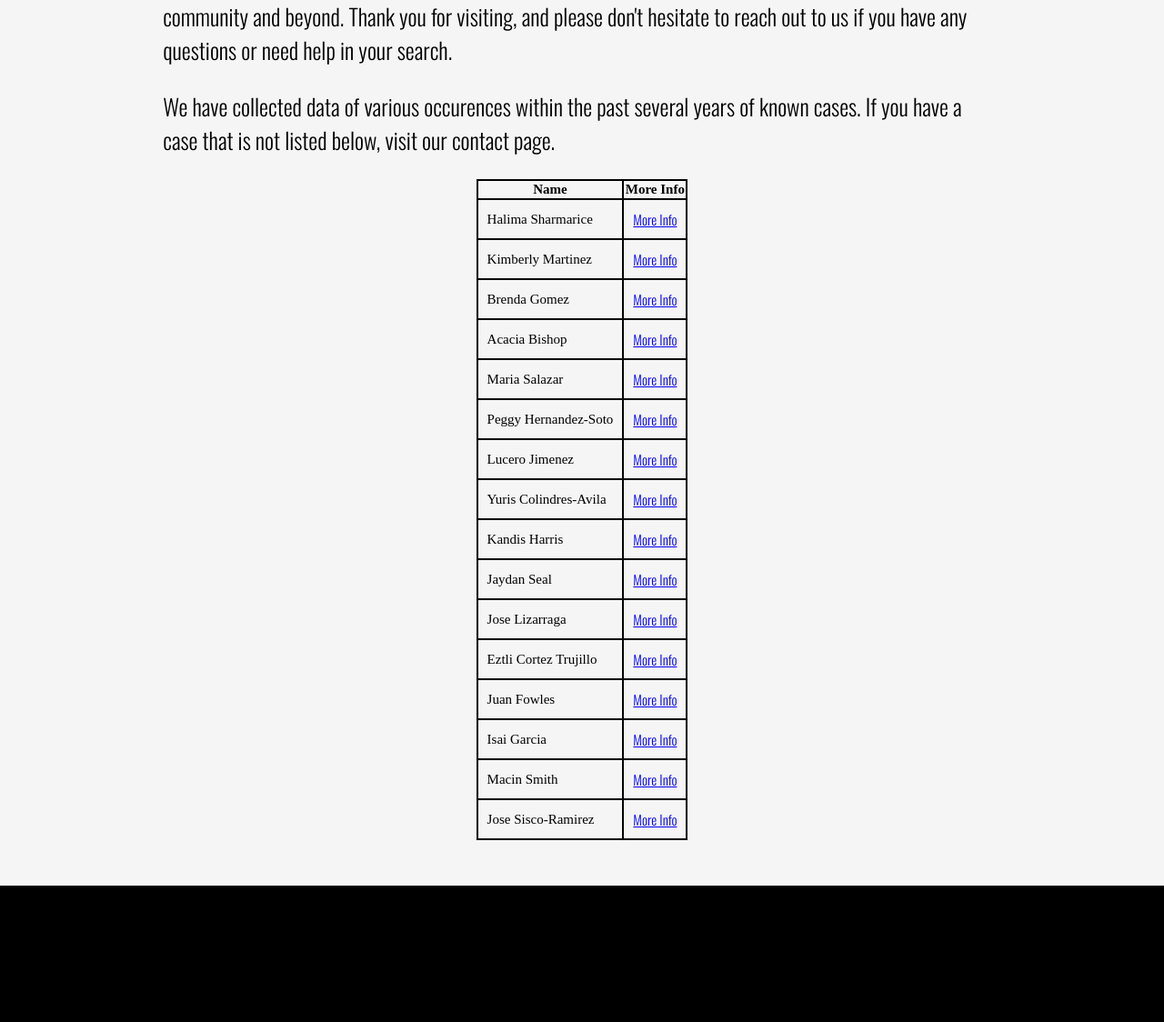
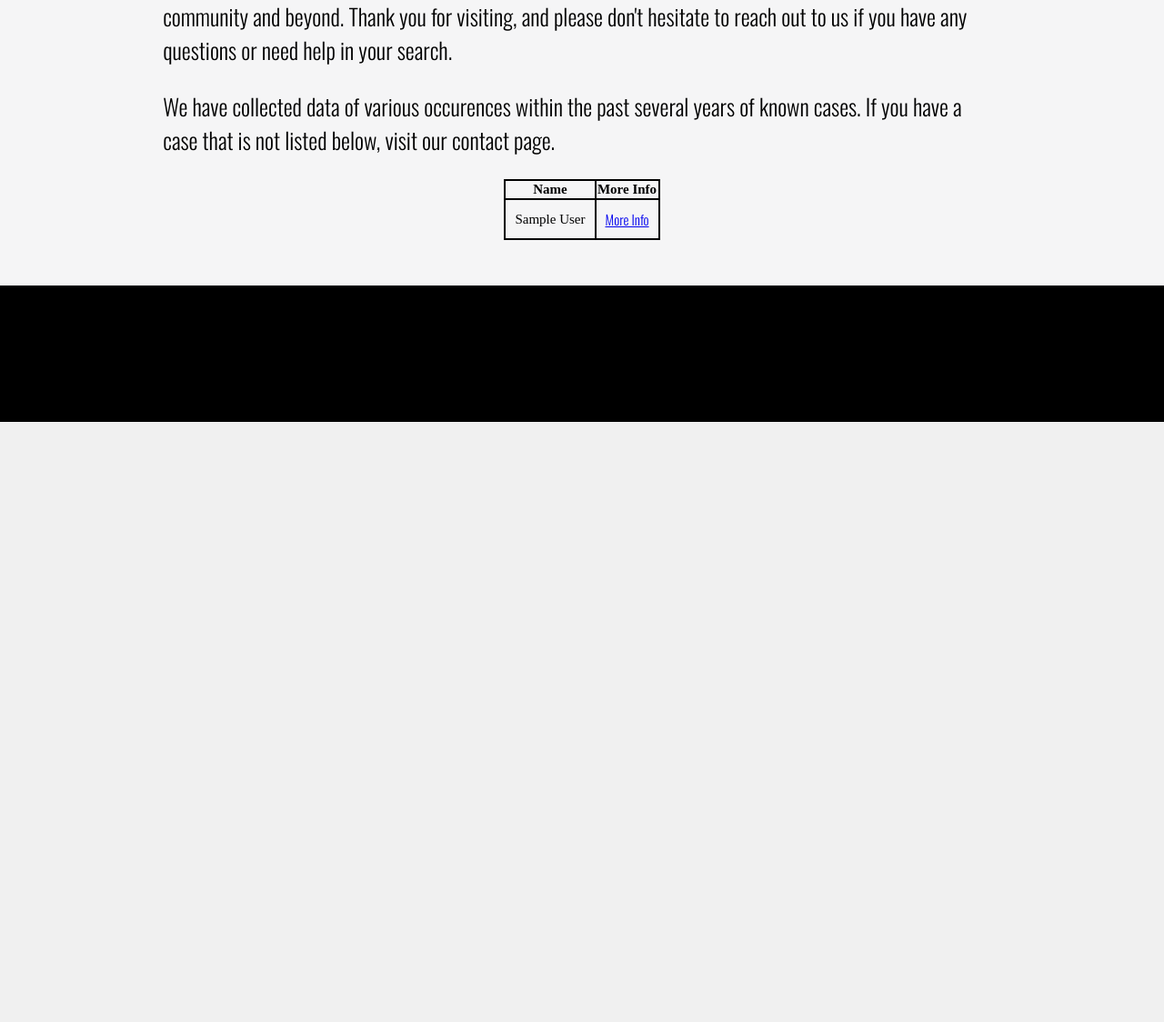
Before and after one commit to evanneff1/Group-10, a Django app: page /contributions/ in a window 1280 px wide. Shown: the part 380-1504 px from the top of the page at 91% size. After the commit the page ends 844 px from the top, so only its background shows below. Run offline with Django 4.2, Linux system fonts and the light colour scheme; tables that the repository leaves empty hold one stand-in row (values such as "Sample post").

Commit message:
refactored route viewPerson + connectedDB

```diff
--- a/Missing_Persons/missing_persons/home/templates/missingPersons.html
+++ b/Missing_Persons/missing_persons/home/templates/missingPersons.html
@@ -156,7 +156,7 @@
           <tr>
             <td>{{oStud.first_name}} {{oStud.last_name}}</td>
             <td>
-              <a href="{% url 'MissingPerson' id=oStud.first_name %}"
+              <a href="{% url 'MissingPerson' id=oStud.id %}"
                 >More Info</a
               >
             </td>
--- a/Missing_Persons/missing_persons/home/urls.py
+++ b/Missing_Persons/missing_persons/home/urls.py
@@ -5,5 +5,5 @@ urlpatterns = [
     path("", indexPageView, name="Index"),
     path("about/", aboutView, name="About"),
     path("contributions/", contView, name="Contributions"),
-    path("<str:id>", personView, name="MissingPerson")
+    path("<int:id>", personView, name="MissingPerson")
 ]
--- a/Missing_Persons/missing_persons/home/views.py
+++ b/Missing_Persons/missing_persons/home/views.py
@@ -1,190 +1,8 @@
 from django.shortcuts import render
 from django.http import HttpResponse
+from .models import MissingPersons
 
 # Create your views here.
-
-lst = [
-    {
-        "date_missing": "10/30/2009",
-        "last_name": "Sharmarice",
-        "first_name": "Halima",
-        "age_at_missing": "14",
-        "city": "Granger",
-        "state": "UT",
-        "gender": "F",
-        "race": "W"
-    },
-
-    {
-        "date_missing": "10/16/2015",
-        "last_name": "Martinez",
-        "first_name": "Kimberly",
-        "age_at_missing": "16",
-        "city": "West Valley City",
-        "state": "UT",
-        "gender": "F",
-        "race": "M"
-    },
-
-    {
-        "date_missing": "07/23/2004",
-        "last_name": "Gomez",
-        "first_name": "Brenda",
-        "age_at_missing": "3",
-        "city": "Logan",
-        "state": "UT",
-        "gender": "F",
-        "race": "H"
-    },
-
-    {
-        "date_missing": "05/25/2003",
-        "last_name": "Bishop",
-        "first_name": "Acacia",
-        "age_at_missing": "1",
-        "city": "Salt Lake City",
-        "state": "UT",
-        "gender": "F",
-        "race": "W"
-    },
-
-    {
-        "date_missing": "08/03/2020",
-        "last_name": "Salazar",
-        "first_name": "Maria",
-        "age_at_missing": "14",
-        "city": "Snowville",
-        "state": "UT",
-        "gender": "F",
-        "race": "H"
-    },
-
-    {
-        "date_missing": "04/09/2020",
-        "last_name": "Hernandez-Soto",
-        "first_name": "Peggy",
-        "age_at_missing": "6",
-        "city": "Ogden",
-        "state": "UT",
-        "gender": "F",
-        "race": "H"
-    },
-
-    {
-        "date_missing": "06/24/2021",
-        "last_name": "Jimenez",
-        "first_name": "Lucero",
-        "age_at_missing": "14",
-        "city": "West Valley City",
-        "state": "UT",
-        "gender": "F",
-        "race": "H"
-    },
-
-    {
-        "date_missing": "11/08/2013",
-        "last_name": "Colindres-Avila",
-        "first_name": "Yuris",
-        "age_at_missing": "17",
-        "city": "West Valley City",
-        "state": "UT",
-        "gender": "F",
-        "race": "M"
-    },
-
-    {
-        "date_missing": "07/15/2021",
-        "last_name": "Harris",
-        "first_name": "Kandis",
-        "age_at_missing": "16",
-        "city": "Salt Lake City",
-        "state": "UT",
-        "gender": "F",
-        "race": "W"
-    },
-
-    {
-        "date_missing": "07/30/2006",
-        "last_name": "Seal",
-        "first_name": "Jaydan",
-        "age_at_missing": "1",
-        "city": "Garleys Wash",
-        "state": "UT",
-        "gender": "M",
-        "race": "W"
-    },
-
-    {
-        "date_missing": "06/13/2018",
-        "last_name": "Lizarraga",
-        "first_name": "Jose",
-        "age_at_missing": "13",
-        "city": "West Valley City",
-        "state": "UT",
-        "gender": "M",
-        "race": "H"
-    },
-
-    {
-        "date_missing": "04/23/2020",
-        "last_name": "Cortez Trujillo",
-        "first_name": "Eztli",
-        "age_at_missing": "21",
-        "city": "North Ogden",
-        "state": "UT",
-        "gender": "M",
-        "race": "H"
-    },
-
-    {
-        "date_missing": "10/25/2017",
-        "last_name": "Fowles",
-        "first_name": "Juan",
-        "age_at_missing": "15",
-        "city": "Lehi",
-        "state": "UT",
-        "gender": "M",
-        "race": "M"
-    },
-
-    {
-        "date_missing": "08/20/2012",
-        "last_name": "Garcia",
-        "first_name": "Isai",
-        "age_at_missing": "17",
-        "city": "West Valley City",
-        "state": "UT",
-        "gender": "M",
-        "race": "M"
-    },
-
-    {
-        "date_missing": "09/01/2015",
-        "last_name": "Smith",
-        "first_name": "Macin",
-        "age_at_missing": "17",
-        "city": "St. George",
-        "state": "UT",
-        "gender": "M",
-        "race": "W"
-    },
-
-    {
-        "date_missing": "01/26/2006",
-        "last_name": "Sisco-Ramirez",
-        "first_name": "Jose",
-        "age_at_missing": "4",
-        "city": "West Valley City",
-        "state": "UT",
-        "gender": "M",
-        "race": "M"
-    }
-]
-
-dictionary = {
-    'data': lst,
-}
-
 
 def indexPageView(request):
     return render(request, 'homepages/index.html')
@@ -195,12 +13,20 @@ def aboutView(request):
 
 
 def contView(request):
-    return render(request, 'missingPersons.html', dictionary)
+    db_missingPersons = MissingPersons.objects.all()
+
+    context = {
+        "data": db_missingPersons
+    }
+    return render(request, 'missingPersons.html', context)
 
 
 def personView(request, id):
+
+    db_missingPersons = MissingPersons.objects.get(id=id)
+
     idDict = {
-        'id': id,
-        'data': lst
+        'data': db_missingPersons
     }
+
     return render(request, 'person.html', idDict)
```
Also changed, not shown: Missing_Persons/missing_persons/home/templates/person.html (+7 -9 lines).
